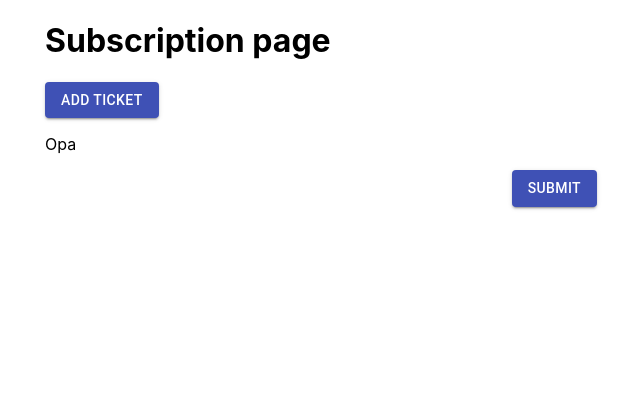
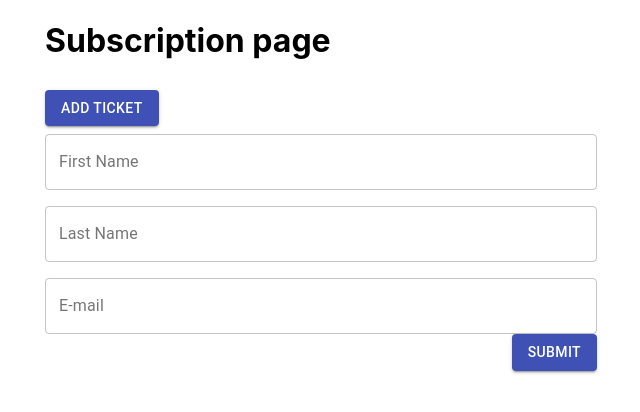
Before and after one commit to joserogeriofilho/formik-yup-material-ui-poc, a React (Create React App) app: page /tickets in a window 1280 px wide. Both pictures are taken after a click on the button "ADD TICKET". Shown: the top 412 px of the page, without its empty margins (319-959 px from the left). Built offline with nearby package versions, Linux system fonts and the light colour scheme.

Commit message:
Refactor FormikTextField componente to accept array item

```diff
--- a/src/components/FormikTextField.js
+++ b/src/components/FormikTextField.js
@@ -1,16 +1,20 @@
 import { useFormikContext } from 'formik';
 import { TextField}  from '@material-ui/core';
 
-export default function FormikTextField({id, ...restProps }){
+export default function FormikTextField({id, isArrayItem, arrayName, index, ...restProps }){
   const { values, handleChange, touched, errors } = useFormikContext();
+
+  const isTouched = isArrayItem ? touched[arrayName] && touched[arrayName][index] && touched[arrayName][index][id] : touched[id];
+  const error = isArrayItem ? errors[arrayName] && errors[arrayName][index] && errors[arrayName][index][id] : errors[id];
+  const value = isArrayItem ? values[arrayName][index][id] : values[id];
 
   return(
     <TextField
-      id={id}
-      value={values[id]}
+      id={`${arrayName}.${index}.${id}`}
+      value={value}
       onChange={handleChange}
-      error={touched[id] && Boolean(errors[id])}
-      helperText={touched[id] && errors[id]}
+      error={isTouched && Boolean(error)}
+      helperText={isTouched && error}
       {...restProps}
     />
   )
--- a/src/pages/Tickets.js
+++ b/src/pages/Tickets.js
@@ -1,18 +1,38 @@
 import { Formik, Form } from "formik";
-import { Box, Button, Container, Grid }  from '@material-ui/core';
+import * as Yup from "yup";
+import { Box, Button, Container, Grid } from "@material-ui/core";
+import FormikTextField from "../components/FormikTextField";
 
 const initialValues = {
-  tickets: []
+  tickets: [],
 };
 
+const validationSchema = Yup.object({
+  tickets: Yup.array().of(
+    Yup.object().shape({
+      firstName: Yup.string()
+        .max(15, "Must be 15 characters or less")
+        .required("First name is required"),
+      lastName: Yup.string()
+        .max(20, "Must be 20 characters or less")
+        .required("Required"),
+      email: Yup.string().email("Invalid email addresss`").required("Required"),
+    })
+  ),
+});
+
 export default function Tickets() {
-  const onSubmit = values => console.log(values);
+  const onSubmit = (values) => console.log(values);
 
   const onAddTicket = (values, setValues) => {
     const tickets = [...values.tickets];
-    tickets.push('Opa');
-    setValues({...values, tickets});
-  }
+    tickets.push({
+      firstName: "",
+      lastName: "",
+      email: "",
+    });
+    setValues({ ...values, tickets });
+  };
 
   return (
     <Container maxWidth="sm">
@@ -21,17 +41,63 @@ export default function Tickets() {
           <h1>Subscription page</h1>
         </Grid>
       </Grid>
-      <Formik initialValues={initialValues} onSubmit={onSubmit}>
+      <Formik
+        initialValues={initialValues}
+        validationSchema={validationSchema}
+        onSubmit={onSubmit}
+      >
         {({ errors, values, touched, setValues }) => (
           <Form>
-            <Grid item xs={12}>
-              <Button variant="contained" color="primary" onClick={() => onAddTicket(values, setValues)}>
-                Add Ticket
-              </Button>
+            <Grid container spacing={2}>
+              <Grid item xs={12}>
+                <Button
+                  variant="contained"
+                  color="primary"
+                  onClick={() => onAddTicket(values, setValues)}
+                >
+                  Add Ticket
+                </Button>
+              </Grid>
             </Grid>
 
-            { values.tickets.map((ticket, index) => (
-                <p key={index}>{ticket}</p>
+            {values.tickets.map((ticket, index) => (
+              <Grid container spacing={2} key={index}>
+                <Grid item xs={12}>
+                  <FormikTextField
+                    isArrayItem
+                    id={'firstName'}
+                    arrayName={'tickets'}
+                    index={index}
+                    label="First Name"
+                    variant="outlined"
+                    fullWidth
+                  />
+                </Grid>
+
+                <Grid item xs={12}>
+                  <FormikTextField
+                    isArrayItem
+                    id={'lastName'}
+                    arrayName={'tickets'}
+                    index={index}
+                    label="Last Name"
+                    variant="outlined"
+                    fullWidth
+                  />
+                </Grid>
+
+                <Grid item xs={12}>
+                  <FormikTextField
+                    isArrayItem
+                    id={'email'}
+                    arrayName={'tickets'}
+                    index={index}
+                    label="E-mail"
+                    variant="outlined"
+                    fullWidth
+                  />
+                </Grid>
+              </Grid>
             ))}
 
             <Grid item xs={12}>
```
